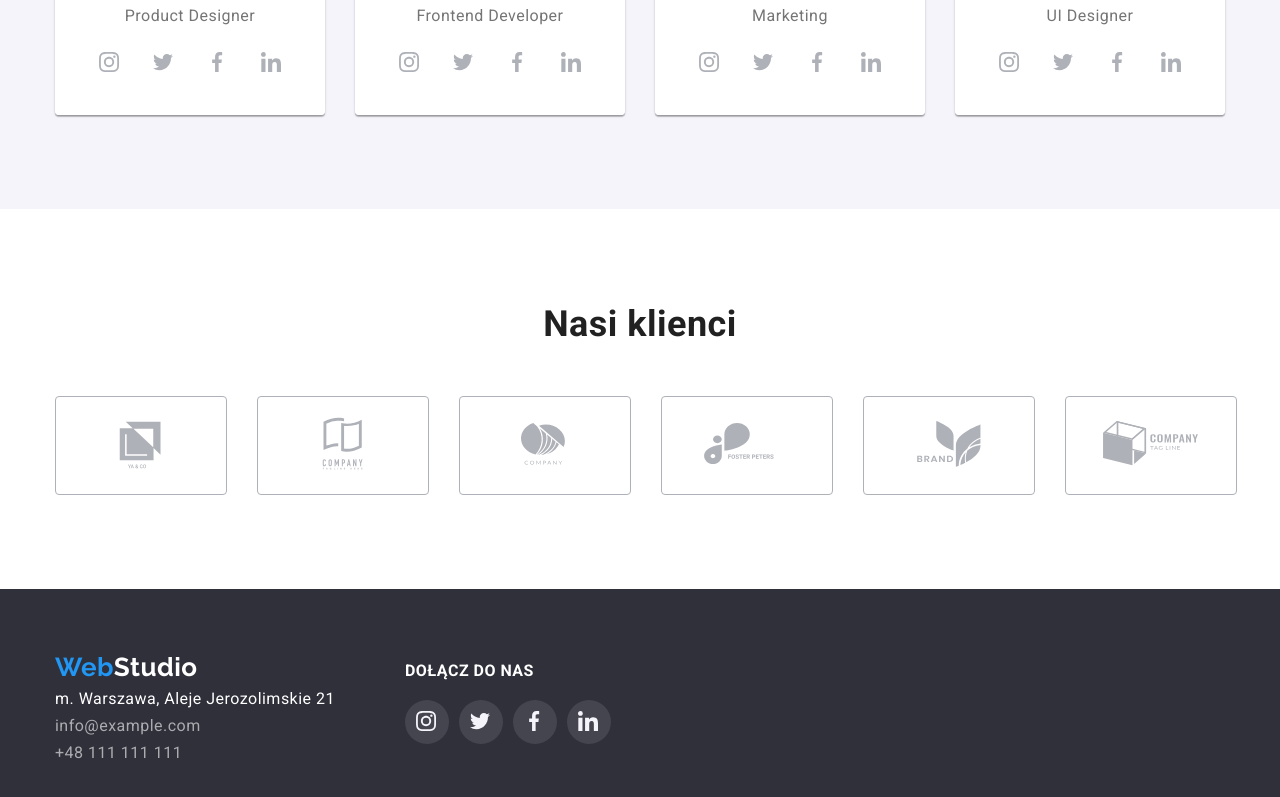
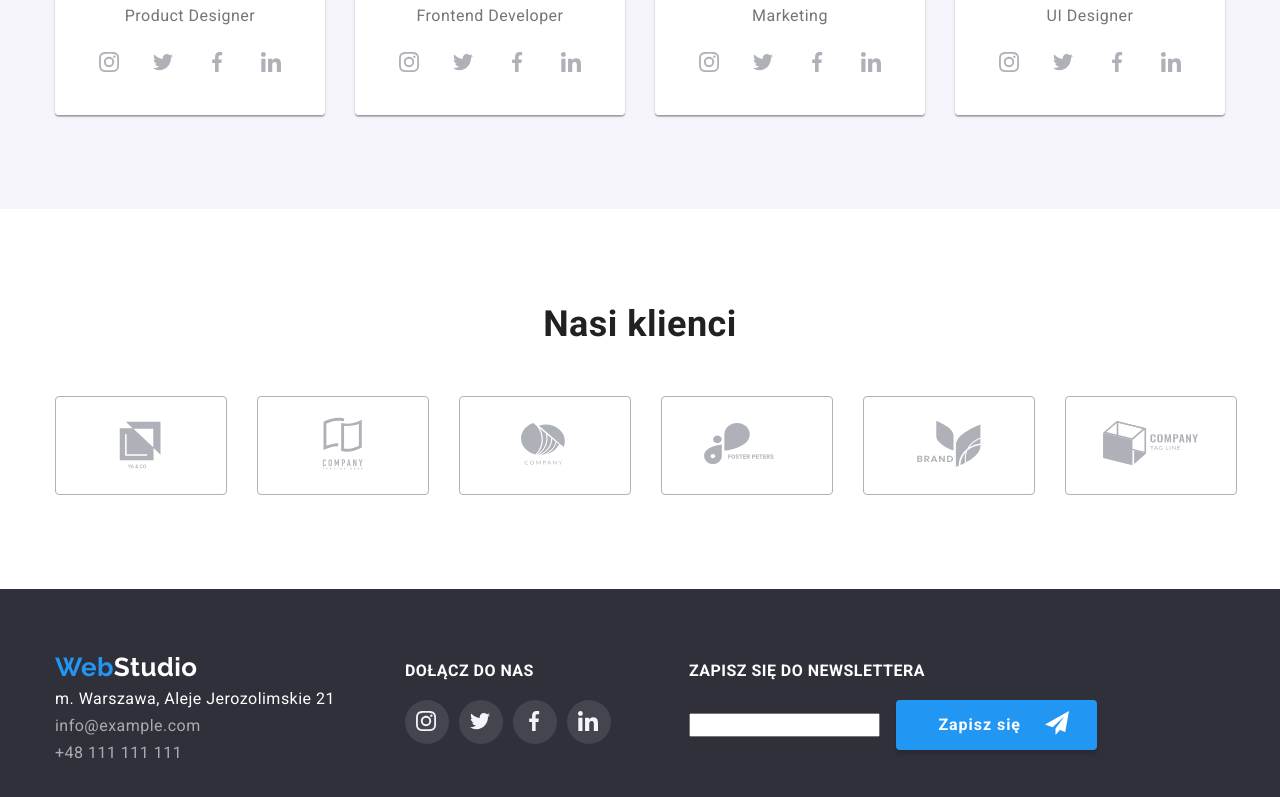
Before and after one commit to ewasawczynska/goit-markup-hw-07-ver1, a plain HTML site: page index.html in a window 1280 px wide. Shown: the part 2130-2927 px from the top of the page. Drawn offline with Linux system fonts and the light colour scheme.

Commit message:
newsletter button

```diff
--- a/css/styles.css
+++ b/css/styles.css
@@ -450,6 +450,48 @@ header {
   margin-bottom: 20px;
 }
 
+.social-media {
+  margin-right: 78px;
+}
+
+.newsletter-title {
+  color: var(--mainandaddress);
+  font-weight: 700;
+  margin-bottom: 20px;
+}
+
+.newsletter-button {
+  background: var(--highlights);
+  box-shadow: 0px 4px 4px rgba(0, 0, 0, 0.15);
+  border-radius: 4px;
+  padding-top: 10px;
+  padding-bottom: 10px;
+  padding-left: 42px;
+  padding-right: 0px;
+  margin-left: 12px;
+  border: 0;
+  display: inline-flex;
+  align-items: center;
+  cursor: pointer;
+}
+
+.news-btn-txt {
+  color: var(--mainandaddress);
+  font-weight: 700;
+  font-size: 16px;
+  line-height: 1.88;
+  letter-spacing: 0.06em;
+}
+
+.news-btn-pic {
+  padding-left: 24px;
+  padding-right: 28px;
+}
+
+.newsletter-pic {
+  fill: var(--mainandaddress);
+}
+
 .sm-icons-panel {
   fill: var(--mainandaddress);
   display: flex;
--- a/index.html
+++ b/index.html
@@ -369,6 +369,20 @@
               </a>
             </div>
           </div>
+          <div class="newsletter">
+            <p class="newsletter-title">ZAPISZ SIĘ DO NEWSLETTERA</p>
+            <form name="newsletter-form">
+              <input type="email" name="email" />
+              <button type="submit" class="newsletter-button">
+                <div class="news-btn-txt">Zapisz się</div>
+                <div class="news-btn-pic">
+                  <svg class="newsletter-pic" width="24" height="24">
+                    <use href="./images/icons.svg#icon-icon-send"></use>
+                  </svg>
+                </div>
+              </button>
+            </form>
+          </div>
         </div>
       </div>
     </footer>
```
